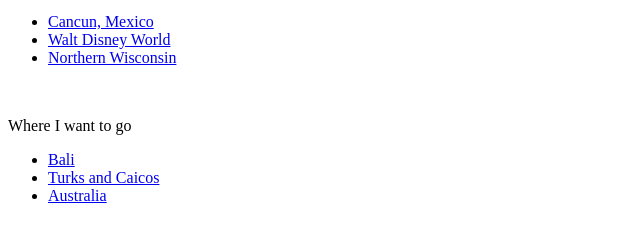
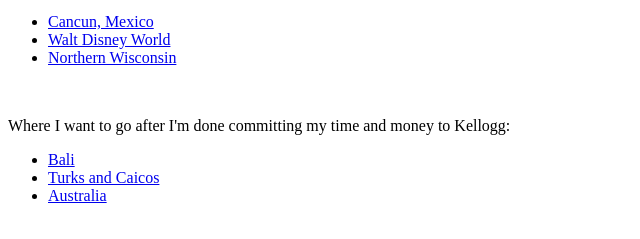
Before and after one commit to aubreylehrmann/hw1, a plain HTML site: page travel.html in a window 1280 px wide. Shown: the part 535-774 px from the top of the page, without its empty margins (0-640 px from the left). Drawn offline with Linux system fonts and the light colour scheme.

```diff
--- a/travel.html
+++ b/travel.html
@@ -19,7 +19,7 @@
       </ul>
 
       <br>
-      <p>Where I want to go</p>
+      <p>Where I want to go after I'm done committing my time and money to Kellogg:</p>
       <p></p>
       <ul>
         <li><a href="http://www.lonelyplanet.com/indonesia/bali" target="_blank">Bali</a></li>
```
Also changed, not shown: index.html (+1 -1 lines), aubrey.jpg (deleted).
